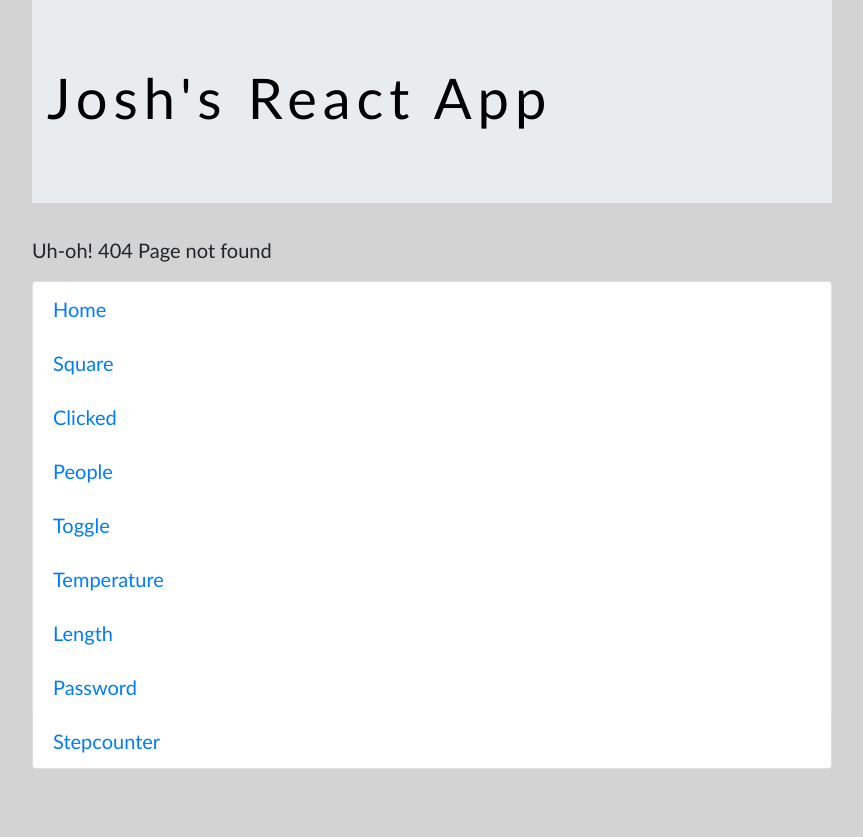
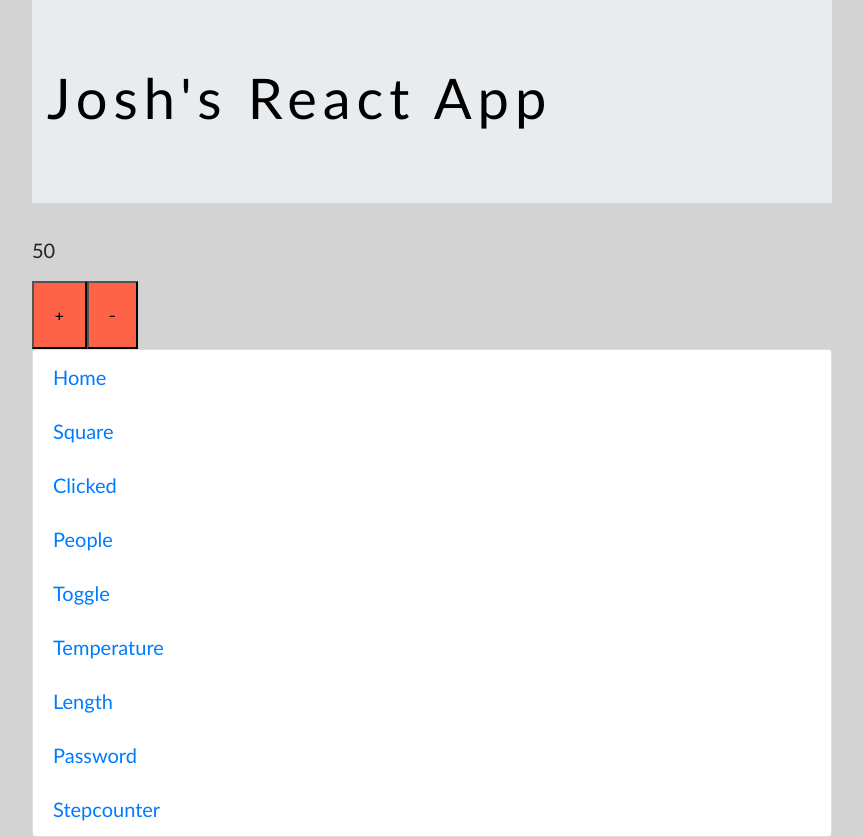
Before and after one commit to Joshm92/week-9-reactproject, a React (Create React App) app: page /counteragain in a window 1280 px wide. Before the commit this address had no page. Shown: the whole page, without its empty margins (208-1071 px from the left). Before the commit the page ends 800 px from the top, so only its background shows below. Built offline with nearby package versions, Linux system fonts and the light colour scheme.

Commit message:
counter and toggle challenges using hooks

```diff
--- /dev/null
+++ b/src/CounterAgain.js
@@ -0,0 +1,33 @@
+import React, { useState } from "react";
+
+const CounterAgain = ({initial, max}) => {
+
+    const [count, setCount] = useState(initial);
+
+
+        const handleClickAdd = () => {
+           if (count < max) {
+               setCount( count + 1 )
+           }
+        }
+
+        const handleClickMinus = () => {
+            if (count > 0) {
+                setCount( count - 1 )
+            }
+        }
+
+    return (
+        <>
+            <p> {count} </p>
+            <button onClick={ handleClickAdd }> + </button>
+            <button onClick={ handleClickMinus }> - </button>
+        </>
+    );
+
+}
+
+
+
+
+export default CounterAgain;
--- a/src/Stuff.js
+++ b/src/Stuff.js
@@ -16,6 +16,8 @@ import Footer from "./Footer";
 import FourOhFour from "./FourOhFour";
 import ClickedAgain from "./ClickedAgain";
 import SquareAgain from "./SquareAgain";
+import ToggleAgain from "./ToggleAgain";
+import CounterAgain from "./CounterAgain";
 // import Progress from "./Progress";
 // import Home from "./Home";
 import {
@@ -37,6 +39,14 @@ let Stuff = () => (
                 <Route path='/clickedagain' component={ ClickedAgain }/>
 
                 <Route path='/squareagain' component={ SquareAgain }/>
+
+                <Route path='/toggleagain'>
+                <ToggleAgain initial="Hello" alternate="world"/>
+                </Route>
+
+                <Route path='/counteragain'>
+                <CounterAgain initial={ 50 } max={ 100 } />
+                </Route>
 
                 <Route path="/square/:color" render={ ({ match }) => (
                     <Square color={ match.params.color } />
--- /dev/null
+++ b/src/ToggleAgain.js
@@ -0,0 +1,30 @@
+import React, { useState } from "react";
+
+const ToggleAgain = ({ initial, alternate }) => {
+
+    const [clicked, setClicked] = useState(false); ///this is creating the state and the ways we access it
+
+        const handleClick = () => {
+        setClicked(!clicked);
+    }
+
+    return (
+        <>
+            <button onClick={ handleClick }></button>
+            <p>
+            { clicked ? alternate : initial }
+            </p>
+        </>
+    );
+}
+
+export default ToggleAgain;
+
+
+// 1- display some stuff - deal with the stuff that's going to be seen with hard coded content
+
+//2- update it's content to be based on something else
+
+//3- add click handlers and what happens when you click on the element and what happens to the state when things change
+
+//
```
